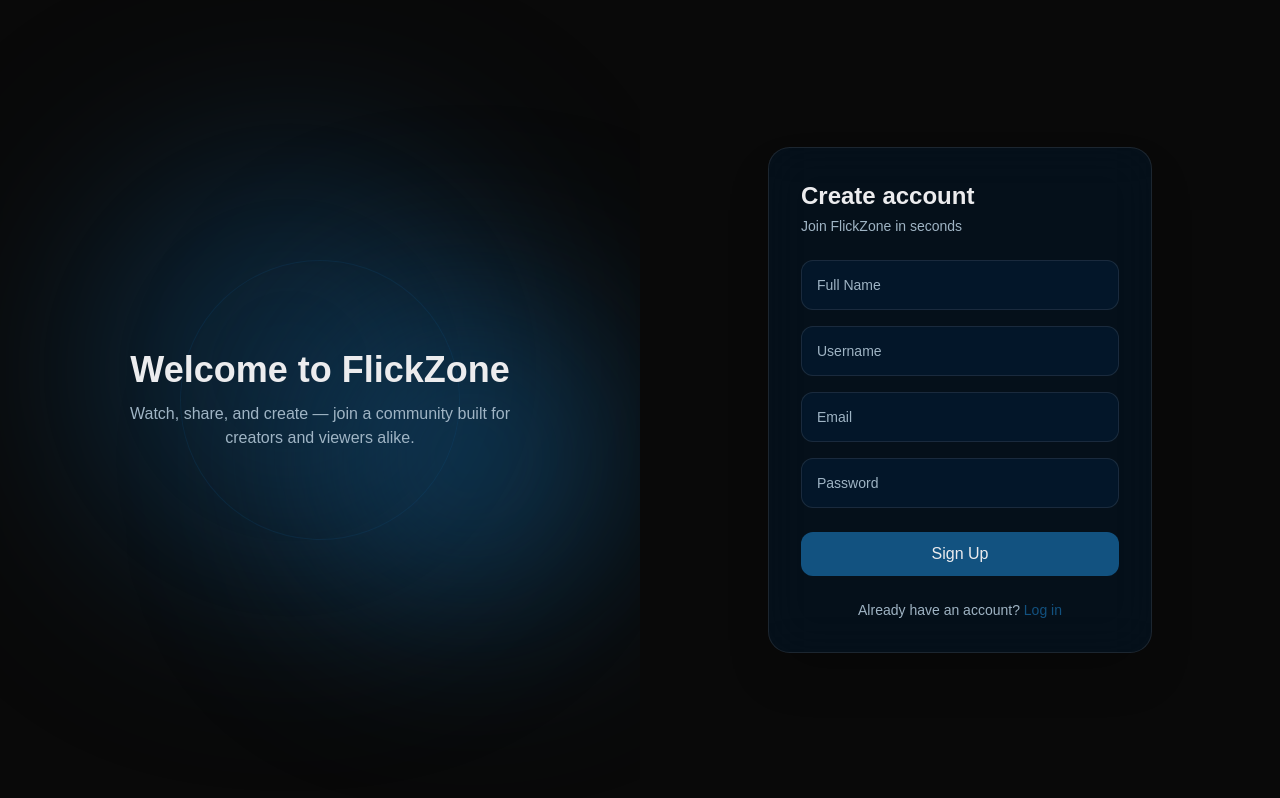
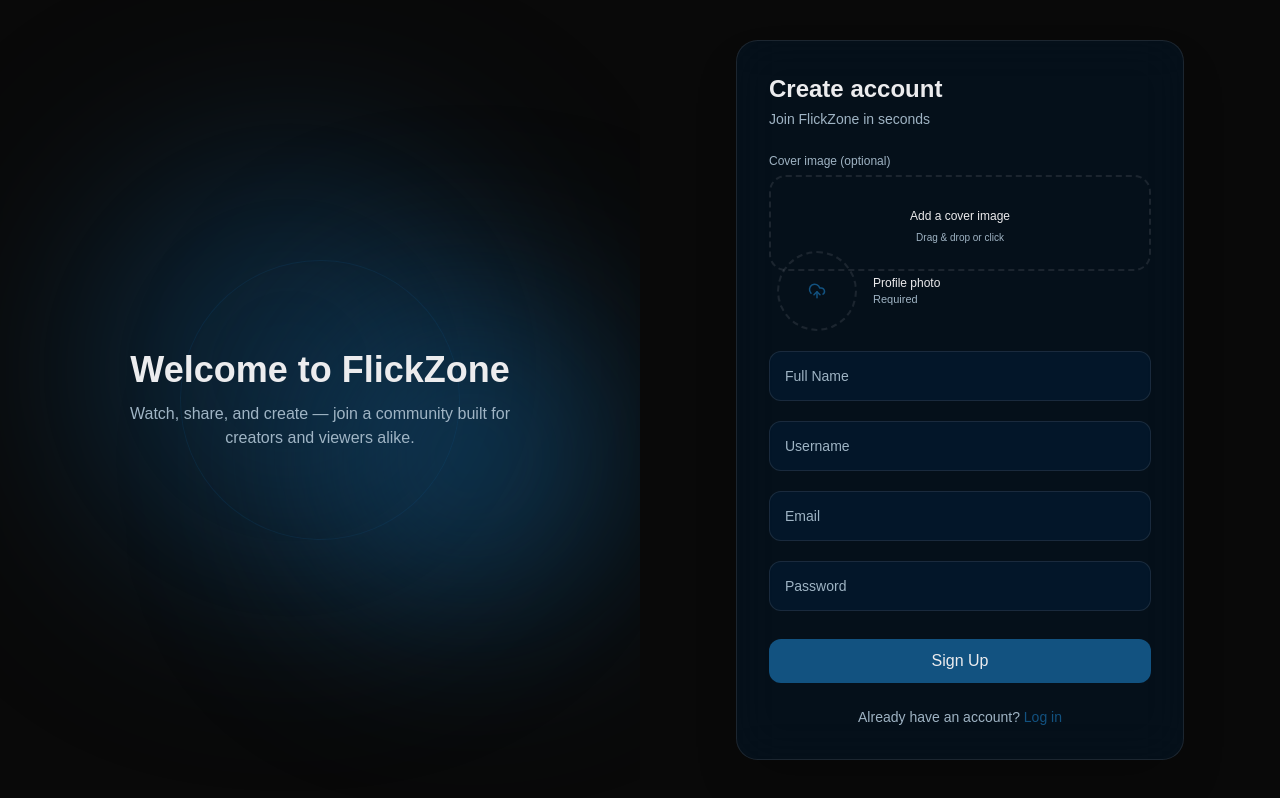
Before and after one commit to MuhammadWaris-55/FlickZone, a React (Vite) app in the folder frontend/: page /register in a window 1280 px wide. Built offline with nearby package versions, Linux system fonts and the light colour scheme; no server answers.

Commit message:
feat: enhance Register page with avatar and cover image upload functionality

```diff
--- a/frontend/src/components/AuthCard.jsx
+++ b/frontend/src/components/AuthCard.jsx
@@ -1,6 +1,6 @@
 import { motion } from "framer-motion";
 
-export default function AuthCard({ children, shake = false }) {
+export default function AuthCard({ children, shake = false, wide = false }) {
   return (
     <motion.div
       initial={{ opacity: 0, scale: 0.96, y: 16 }}
@@ -11,7 +11,7 @@ export default function AuthCard({ children, shake = false }) {
         x: shake ? [0, -8, 8, -6, 6, 0] : 0,
       }}
       transition={{ duration: shake ? 0.4 : 0.5, ease: "easeOut" }}
-      className="w-full max-w-sm bg-card/40 backdrop-blur-xl border border-border rounded-2xl p-8 shadow-2xl"
+      className={`w-full ${wide ? "max-w-md" : "max-w-sm"} bg-card/40 backdrop-blur-xl border border-border rounded-2xl p-8 shadow-2xl`}
     >
       {children}
     </motion.div>
--- a/frontend/src/components/DropZone.jsx
+++ b/frontend/src/components/DropZone.jsx
@@ -2,7 +2,14 @@ import { useState, useRef } from "react";
 import { motion } from "framer-motion";
 import { UploadCloud, FileVideo, X } from "lucide-react";
 
-export default function DropZone({ label, accept, onFileSelect, previewType = "video" }) {
+export default function DropZone({
+  label,
+  accept,
+  onFileSelect,
+  previewType = "video",
+  shape = "rect",
+  aspect = "video",
+}) {
   const [dragActive, setDragActive] = useState(false);
   const [file, setFile] = useState(null);
   const [preview, setPreview] = useState(null);
@@ -22,18 +29,32 @@ export default function DropZone({ label, accept, onFileSelect, previewType = "v
     onFileSelect(null);
   };
 
+  const shapeClasses =
+    shape === "circle" ? "w-20 h-20 rounded-full" : "rounded-xl";
+  const aspectClass =
+    shape === "circle"
+      ? ""
+      : aspect === "banner"
+        ? "aspect-[4/1]"
+        : "aspect-video";
+
   return (
     <div
       onClick={() => inputRef.current?.click()}
-      onDragOver={(e) => { e.preventDefault(); setDragActive(true); }}
+      onDragOver={(e) => {
+        e.preventDefault();
+        setDragActive(true);
+      }}
       onDragLeave={() => setDragActive(false)}
       onDrop={(e) => {
         e.preventDefault();
         setDragActive(false);
         handleFile(e.dataTransfer.files[0]);
       }}
-      className={`relative rounded-xl border-2 border-dashed cursor-pointer overflow-hidden transition-colors ${
-        dragActive ? "border-accent bg-accent/5" : "border-border hover:border-accent/40"
+      className={`relative border-2 border-dashed cursor-pointer overflow-hidden transition-colors ${shapeClasses} ${aspectClass} ${
+        dragActive
+          ? "border-accent bg-accent/5"
+          : "border-border hover:border-accent/40"
       }`}
     >
       <input
@@ -45,32 +66,46 @@ export default function DropZone({ label, accept, onFileSelect, previewType = "v
       />
 
       {!file ? (
-        <div className="flex flex-col items-center justify-center gap-2 py-10 text-center px-4">
-          <motion.div
-            animate={dragActive ? { scale: 1.1, y: -4 } : { scale: 1, y: 0 }}
+        <div
+          className={`flex flex-col items-center justify-center gap-1.5 text-center px-2 h-full ${shape === "circle" ? "" : "py-8"}`}
+        >
+          <UploadCloud
+            size={shape === "circle" ? 18 : 28}
             className="text-accent"
-          >
-            <UploadCloud size={32} />
-          </motion.div>
-          <p className="text-sm font-medium">{label}</p>
-          <p className="text-xs text-muted-foreground">Drag & drop or click to browse</p>
+          />
+          {shape !== "circle" && (
+            <>
+              <p className="text-xs font-medium">{label}</p>
+              <p className="text-[10px] text-muted-foreground">
+                Drag & drop or click
+              </p>
+            </>
+          )}
         </div>
       ) : (
-        <div className="relative">
+        <div className="relative w-full h-full">
           {previewType === "video" ? (
-            <video src={preview} className="w-full aspect-video object-cover" muted />
+            <video src={preview} className="w-full h-full object-cover" muted />
           ) : (
-            <img src={preview} alt="preview" className="w-full aspect-video object-cover" />
+            <img
+              src={preview}
+              alt="preview"
+              className="w-full h-full object-cover"
+            />
           )}
-          <div className="absolute inset-0 bg-background/40 flex items-center justify-center gap-2 opacity-0 hover:opacity-100 transition-opacity">
-            <FileVideo size={16} />
-            <span className="text-xs">{file.name}</span>
-          </div>
+          {shape !== "circle" && (
+            <div className="absolute inset-0 bg-background/40 flex items-center justify-center gap-2 opacity-0 hover:opacity-100 transition-opacity">
+              <FileVideo size={16} />
+              <span className="text-xs">{file.name}</span>
+            </div>
+          )}
           <button
             onClick={clearFile}
-            className="absolute top-2 right-2 bg-background/80 rounded-full p-1.5 hover:bg-destructive/80 transition-colors"
+            className={`absolute bg-background/80 rounded-full p-1 hover:bg-destructive/80 transition-colors ${
+              shape === "circle" ? "top-0 right-0" : "top-2 right-2 p-1.5"
+            }`}
           >
-            <X size={14} />
+            <X size={12} />
           </button>
         </div>
       )}
--- a/frontend/src/pages/Register.jsx
+++ b/frontend/src/pages/Register.jsx
@@ -4,22 +4,59 @@ import { motion } from "framer-motion";
 import axiosInstance from "@/api/axiosInstance";
 import AuthCard from "@/components/AuthCard";
 import FloatingInput from "@/components/FloatingInput";
+import DropZone from "@/components/DropZone";
 
 export default function Register() {
   const navigate = useNavigate();
-  const [form, setForm] = useState({ username: "", email: "", password: "", fullName: "" });
+  const [form, setForm] = useState({
+    fullname: "",
+    username: "",
+    email: "",
+    password: "",
+  });
+  const [avatar, setAvatar] = useState(null);
+  const [coverImage, setCoverImage] = useState(null);
   const [error, setError] = useState("");
+  const [fieldErrors, setFieldErrors] = useState({});
   const [loading, setLoading] = useState(false);
   const [shake, setShake] = useState(false);
 
-  const handleChange = (e) => setForm({ ...form, [e.target.name]: e.target.value });
+  const handleChange = (e) => {
+    setForm({ ...form, [e.target.name]: e.target.value });
+    setFieldErrors((prev) => ({ ...prev, [e.target.name]: false }));
+  };
 
   const handleSubmit = async (e) => {
     e.preventDefault();
+    const errors = {};
+    if (!form.fullname.trim()) errors.fullname = true;
+    if (!form.username.trim()) errors.username = true;
+    if (!form.email.trim()) errors.email = true;
+    if (!form.password.trim()) errors.password = true;
+    if (!avatar) errors.avatar = true; // required by backend
+
+    if (Object.keys(errors).length > 0) {
+      setFieldErrors(errors);
+      setShake(true);
+      setTimeout(() => setShake(false), 400);
+      return;
+    }
+
     setLoading(true);
     setError("");
+
+    const formData = new FormData();
+    formData.append("fullname", form.fullname);
+    formData.append("username", form.username);
+    formData.append("email", form.email);
+    formData.append("password", form.password);
+    formData.append("avatar", avatar);
+    if (coverImage) formData.append("coverImage", coverImage);
+
     try {
-      await axiosInstance.post("/users/register", form);
+      await axiosInstance.post("/users/register", formData, {
+        headers: { "Content-Type": "multipart/form-data" },
+      });
       navigate("/login");
     } catch (err) {
       setError(err.response?.data?.message || "Something went wrong");
@@ -31,18 +68,117 @@ export default function Register() {
   };
 
   return (
-    <AuthCard shake={shake}>
+    <AuthCard shake={shake} wide>
       <h2 className="font-heading text-2xl font-bold mb-1">Create account</h2>
-      <p className="text-sm text-muted-foreground mb-6">Join FlickZone in seconds</p>
+      <p className="text-sm text-muted-foreground mb-6">
+        Join FlickZone in seconds
+      </p>
 
-      <form onSubmit={handleSubmit} className="space-y-4">
-        <FloatingInput label="Full Name" name="fullName" value={form.fullName} onChange={handleChange} />
-        <FloatingInput label="Username" name="username" value={form.username} onChange={handleChange} />
-        <FloatingInput label="Email" name="email" value={form.email} onChange={handleChange} />
-        <FloatingInput label="Password" type="password" name="password" value={form.password} onChange={handleChange} />
+      <form onSubmit={handleSubmit} className="space-y-5">
+        {/* Cover image — wide banner drop zone */}
+        <div>
+          <p className="text-xs text-muted-foreground mb-1.5">
+            Cover image (optional)
+          </p>
+          <DropZone
+            label="Add a cover image"
+            accept="image/*"
+            onFileSelect={setCoverImage}
+            previewType="image"
+            aspect="banner"
+          />
+        </div>
+
+        {/* Avatar — small circular drop zone, overlapping cover like a real profile setup */}
+        <div className="flex items-center gap-4 -mt-10 relative z-10 pl-2">
+          <div
+            className={
+              fieldErrors.avatar ? "ring-2 ring-destructive rounded-full" : ""
+            }
+          >
+            <DropZone
+              label="Avatar"
+              accept="image/*"
+              onFileSelect={(f) => {
+                setAvatar(f);
+                setFieldErrors((prev) => ({ ...prev, avatar: false }));
+              }}
+              previewType="image"
+              shape="circle"
+            />
+          </div>
+          <div>
+            <p className="text-xs font-medium">Profile photo</p>
+            <p className="text-[11px] text-muted-foreground">Required</p>
+            {fieldErrors.avatar && (
+              <p className="text-destructive text-[11px] mt-0.5">
+                Avatar is required
+              </p>
+            )}
+          </div>
+        </div>
+
+        <div>
+          <FloatingInput
+            label="Full Name"
+            name="fullname"
+            value={form.fullname}
+            onChange={handleChange}
+          />
+          {fieldErrors.fullname && (
+            <p className="text-destructive text-xs mt-1">
+              Full name is required
+            </p>
+          )}
+        </div>
+
+        <div>
+          <FloatingInput
+            label="Username"
+            name="username"
+            value={form.username}
+            onChange={handleChange}
+          />
+          {fieldErrors.username && (
+            <p className="text-destructive text-xs mt-1">
+              Username is required
+            </p>
+          )}
+        </div>
+
+        <div>
+          <FloatingInput
+            label="Email"
+            name="email"
+            value={form.email}
+            onChange={handleChange}
+          />
+          {fieldErrors.email && (
+            <p className="text-destructive text-xs mt-1">Email is required</p>
+          )}
+        </div>
+
+        <div>
+          <FloatingInput
+            label="Password"
+            type="password"
+            name="password"
+            value={form.password}
+            onChange={handleChange}
+          />
+          {fieldErrors.password && (
+            <p className="text-destructive text-xs mt-1">
+              Password is required
+            </p>
+          )}
+        </div>
 
         {error && (
-          <motion.p initial={{ opacity: 0 }} animate={{ opacity: 1 }} className="text-destructive text-xs">
+          <motion.p
+            initial={{ opacity: 0 }}
+            animate={{ opacity: 1 }}
+            className="text-destructive text-xs"
+          >
             {error}
           </motion.p>
         )}
@@ -58,7 +194,9 @@ export default function Register() {
 
       <p className="text-sm text-muted-foreground text-center mt-6">
         Already have an account?{" "}
-        <Link to="/login" className="text-accent font-medium">Log in</Link>
+        <Link to="/login" className="text-accent font-medium">
+          Log in
+        </Link>
       </p>
     </AuthCard>
   );
```
